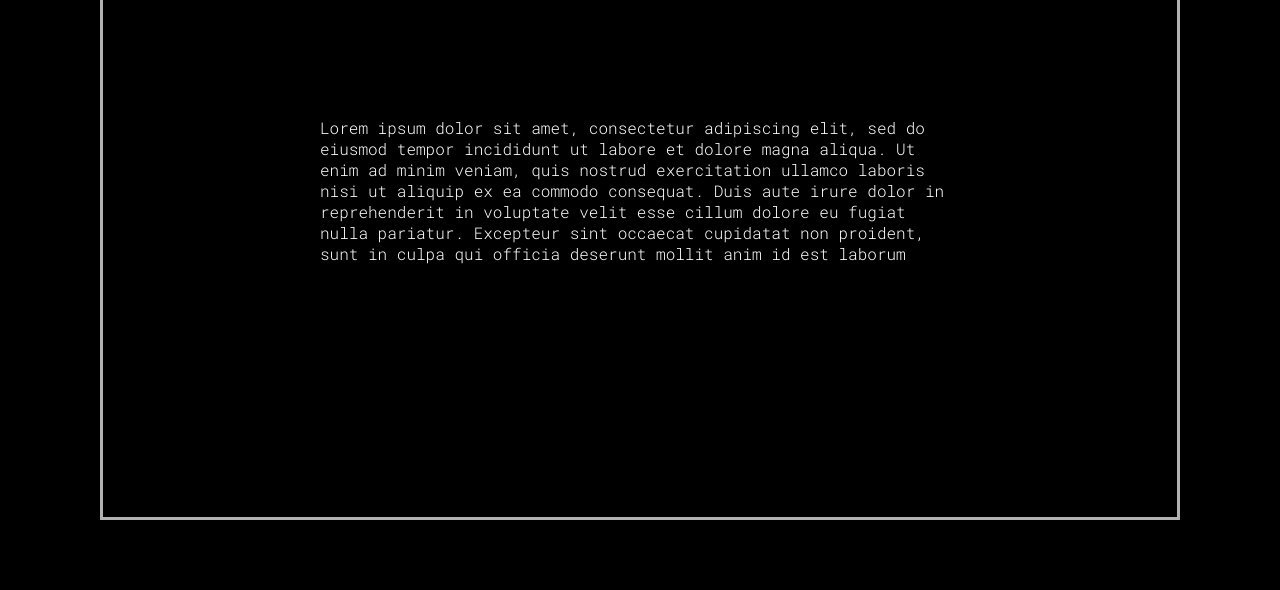
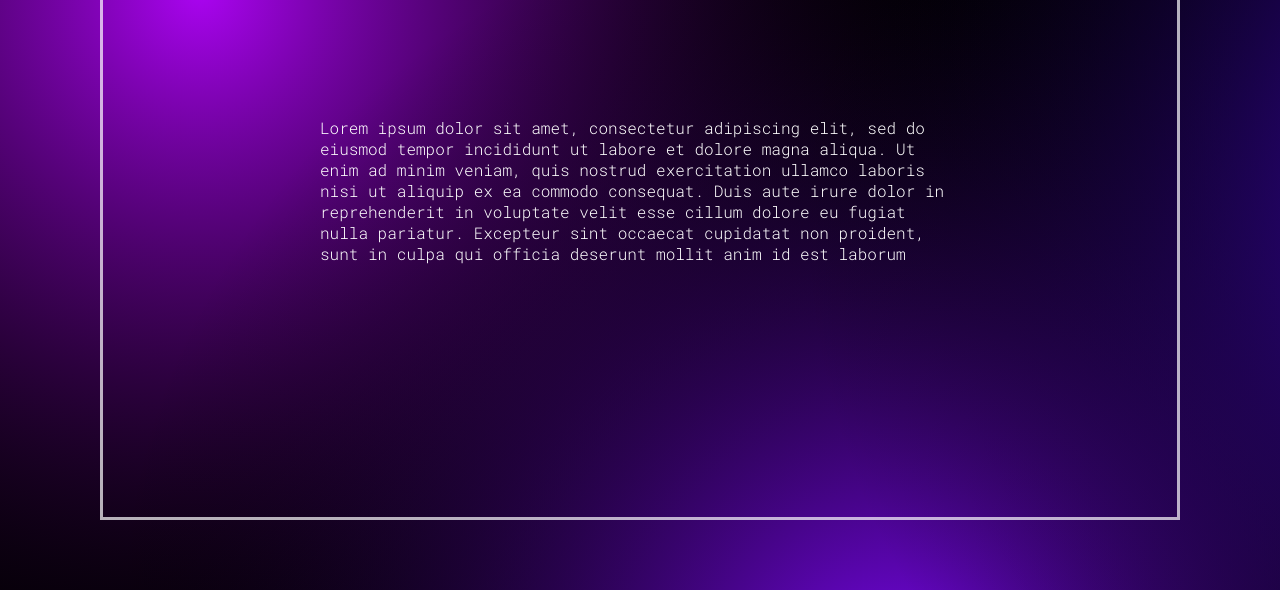
Before and after one commit to freefrogs/Animation, a website with bundled scripts: page index.html in a window 1280 px wide. Shown: the part 210-800 px from the top of the page. Built offline with nearby package versions, Linux system fonts and the light colour scheme.

Commit message:
Prepare app to publication on github pages

```diff
--- a/public/index.html
+++ b/index.html
@@ -1,7 +1,7 @@
 <html>
 <head>
     <link href="https://fonts.googleapis.com/css2?family=Roboto+Mono:ital,wght@0,300;1,700&display=swap" rel="stylesheet">
-    <link rel="stylesheet" href="index.css">
+    <link rel="stylesheet" href="public/index.css">
 </head>
 <body>
     <div id="title">
@@ -18,6 +18,6 @@
     </div>
 </body>
 </html>
-<script type="text/javascript" src="three/three.js"></script>
-<script type="text/javascript" src="three/OBJLoader.js"></script>
-<script type="module" src="main.js"></script>
+<script type="text/javascript" src="public/three/three.js"></script>
+<script type="text/javascript" src="public/three/OBJLoader.js"></script>
+<script type="module" src="public/main.js"></script>
--- a/index.js
+++ b/index.js
@@ -2,7 +2,7 @@ const express = require('express')
 const app = express();
 const path = require('path');
 
-app.use(express.static(__dirname + "/public/"));
+app.use(express.static(__dirname));
 
 app.get('/', (req, res) => {
   res.sendFile(path.join(__dirname + '/index.html'));
--- a/public/canvasAnimation.js
+++ b/public/canvasAnimation.js
@@ -1,4 +1,4 @@
-import { SLIDES_COUNT, lerp, getRndInteger } from "../utils.js";
+import { SLIDES_COUNT, lerp, getRndInteger } from "./utils.js";
 
 const colorArray = [
   [171, 4, 242],
--- a/public/threeAnimation.js
+++ b/public/threeAnimation.js
@@ -1,5 +1,5 @@
-import {visibleHeightAtZDepth, visibleWidthAtZDepth, lerp} from "../utils.js"
-import {nextSlide, prevSlide} from "../main.js"
+import {visibleHeightAtZDepth, visibleWidthAtZDepth, lerp} from "./utils.js"
+import {nextSlide, prevSlide} from "./main.js"
 
 
 const scene = new THREE.Scene()
@@ -19,7 +19,7 @@ let arrowBox = []
 let arrowBoxRotation = 0
 
 objLoader.load(
-    'models/cube.obj',
+    'public/models/cube.obj',
     ({children}) => {
       const screenBorderRight = visibleWidthAtZDepth(-10, camera) / 2
       const screenBottom = -visibleHeightAtZDepth(-10, camera) / 2
```
Also changed, not shown: public/main.js (+4 -4 lines), README.md.
